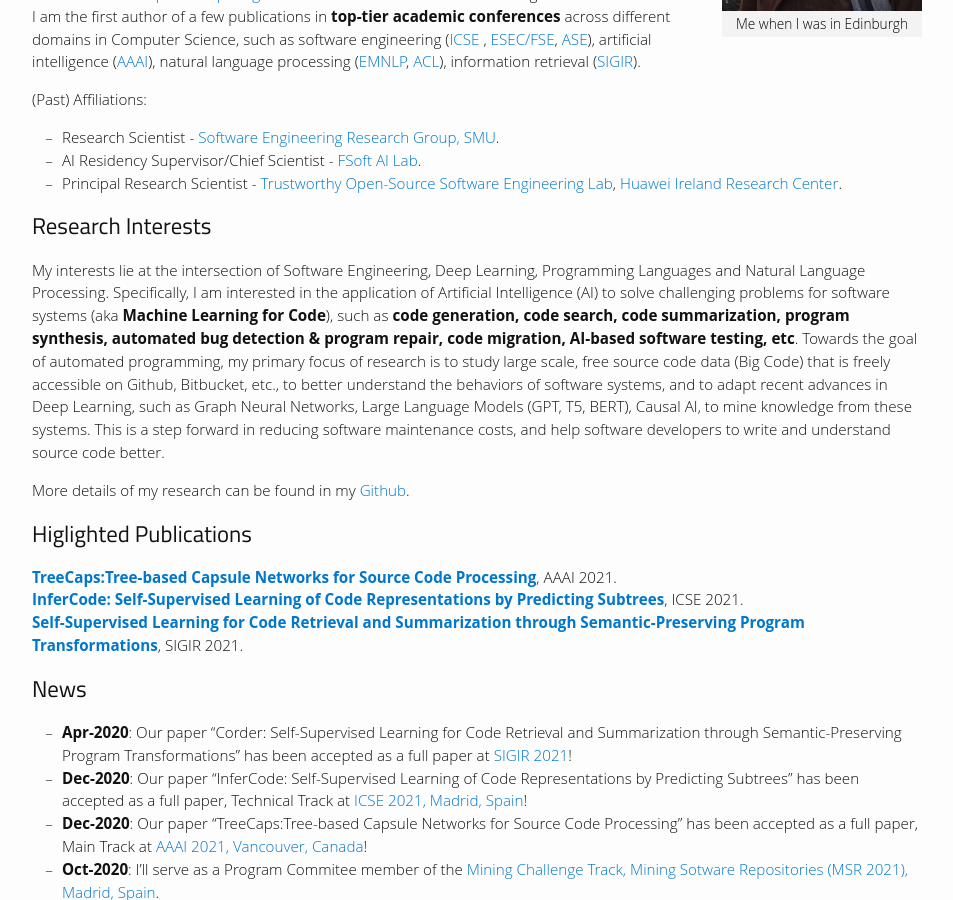
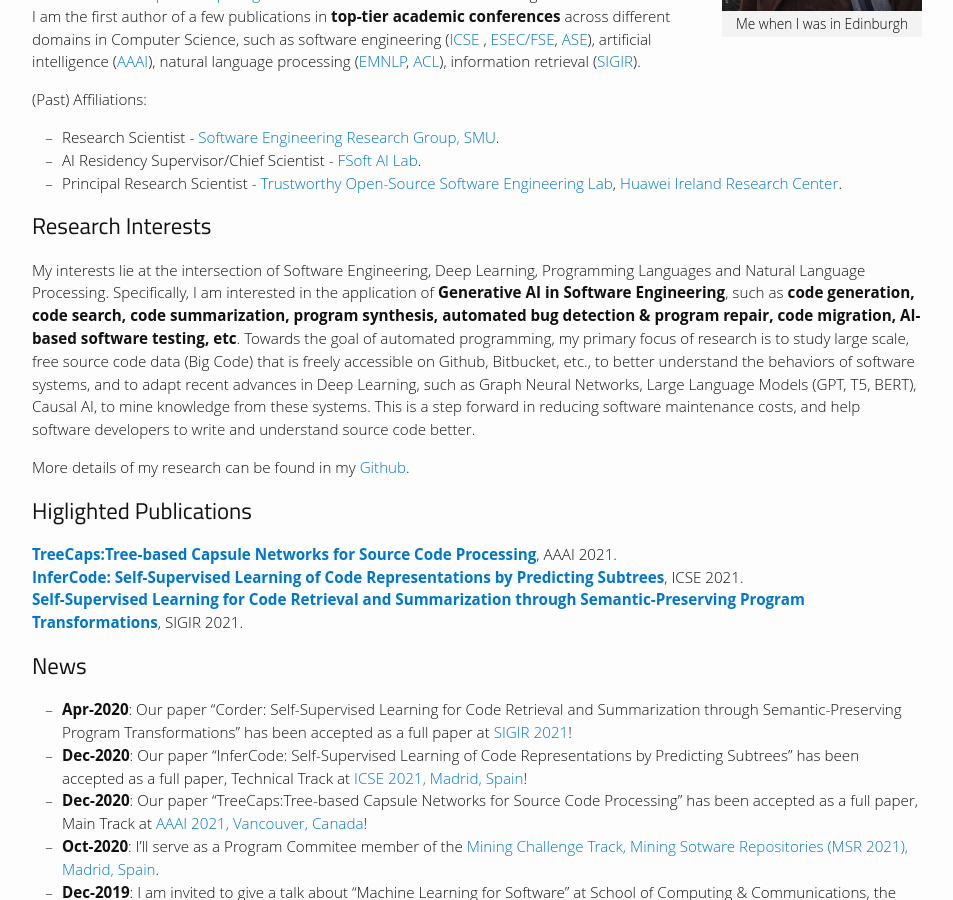
Before and after one commit to bdqnghi/bdqnghi.github.io, a Jekyll site: the page built from index.md, in a window 1280 px wide and 900 px high, scrolled down 343 px. Shown: the whole window, without its empty margins (163-1116 px from the left). Built offline with Jekyll 4.4.1, drawn with Linux system fonts in a browser that asks for light colours; nearby versions of some CDN libraries; some web fonts are replaced.

Commit message:
Update index.md

```diff
--- a/index.md
+++ b/index.md
@@ -18,7 +18,7 @@ During my Ph.D, I was fortunate to be advised by <a href="http://www.mysmu.edu/f
 
 ## Research Interests
 
-My interests lie at the intersection of Software Engineering, Deep Learning, Programming Languages and Natural Language Processing. Specifically, I am interested in the application of Artificial Intelligence (AI) to solve challenging problems for software systems (aka **Machine Learning for Code**), such as **code generation, code search, code summarization, program synthesis, automated bug detection & program repair, code migration, AI-based software testing, etc**. Towards the goal of automated programming, my primary focus of research is to study large scale, free source code data (Big Code) that is freely accessible on Github, Bitbucket, etc., to better understand the behaviors of software systems, and to adapt recent advances in Deep Learning, such as Graph Neural Networks, Large Language Models (GPT, T5, BERT), Causal AI, to mine knowledge from these systems. This is a step forward in reducing software maintenance costs, and help software developers to write and understand source code better.
+My interests lie at the intersection of Software Engineering, Deep Learning, Programming Languages and Natural Language Processing. Specifically, I am interested in the application of **Generative AI in Software Engineering**, such as **code generation, code search, code summarization, program synthesis, automated bug detection & program repair, code migration, AI-based software testing, etc**. Towards the goal of automated programming, my primary focus of research is to study large scale, free source code data (Big Code) that is freely accessible on Github, Bitbucket, etc., to better understand the behaviors of software systems, and to adapt recent advances in Deep Learning, such as Graph Neural Networks, Large Language Models (GPT, T5, BERT), Causal AI, to mine knowledge from these systems. This is a step forward in reducing software maintenance costs, and help software developers to write and understand source code better.
 
 More details of my research can be found in my [Github](https://github.com/bdqnghi){:target="_blank"}.
 
```
